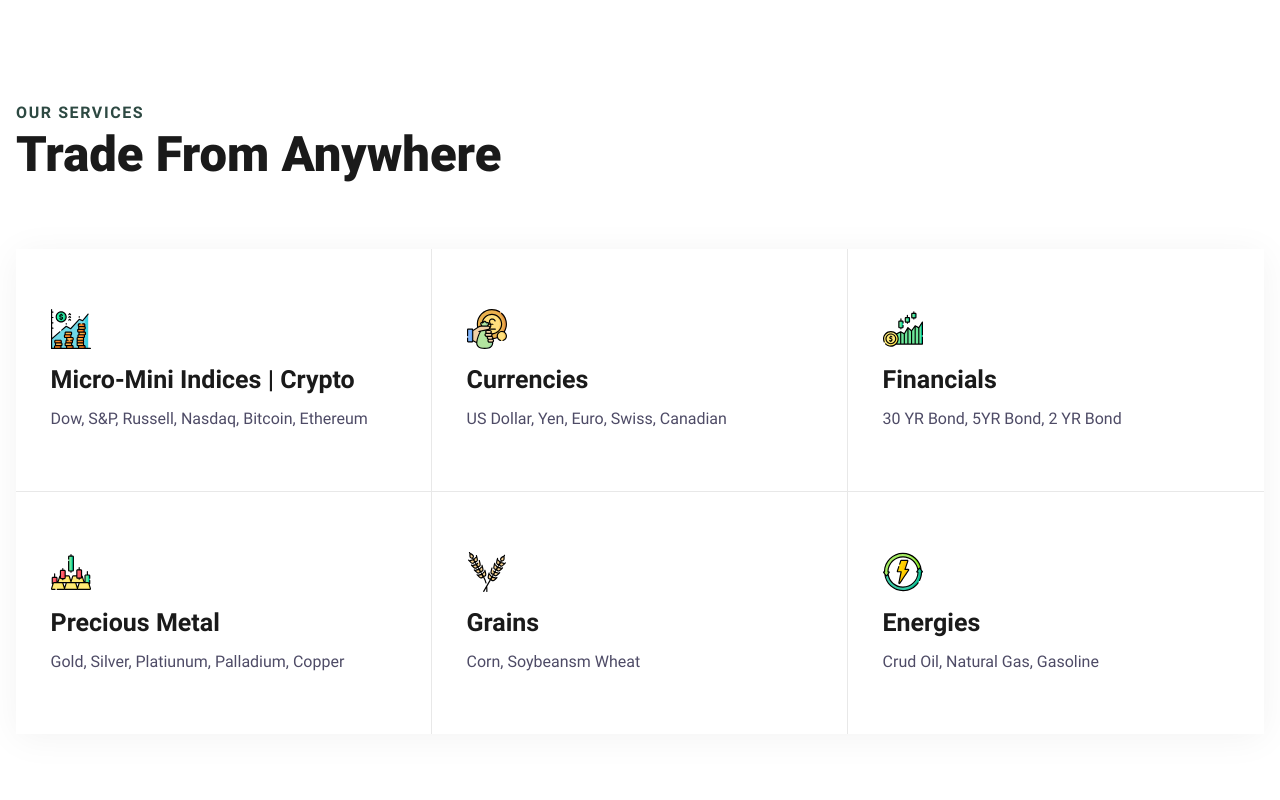
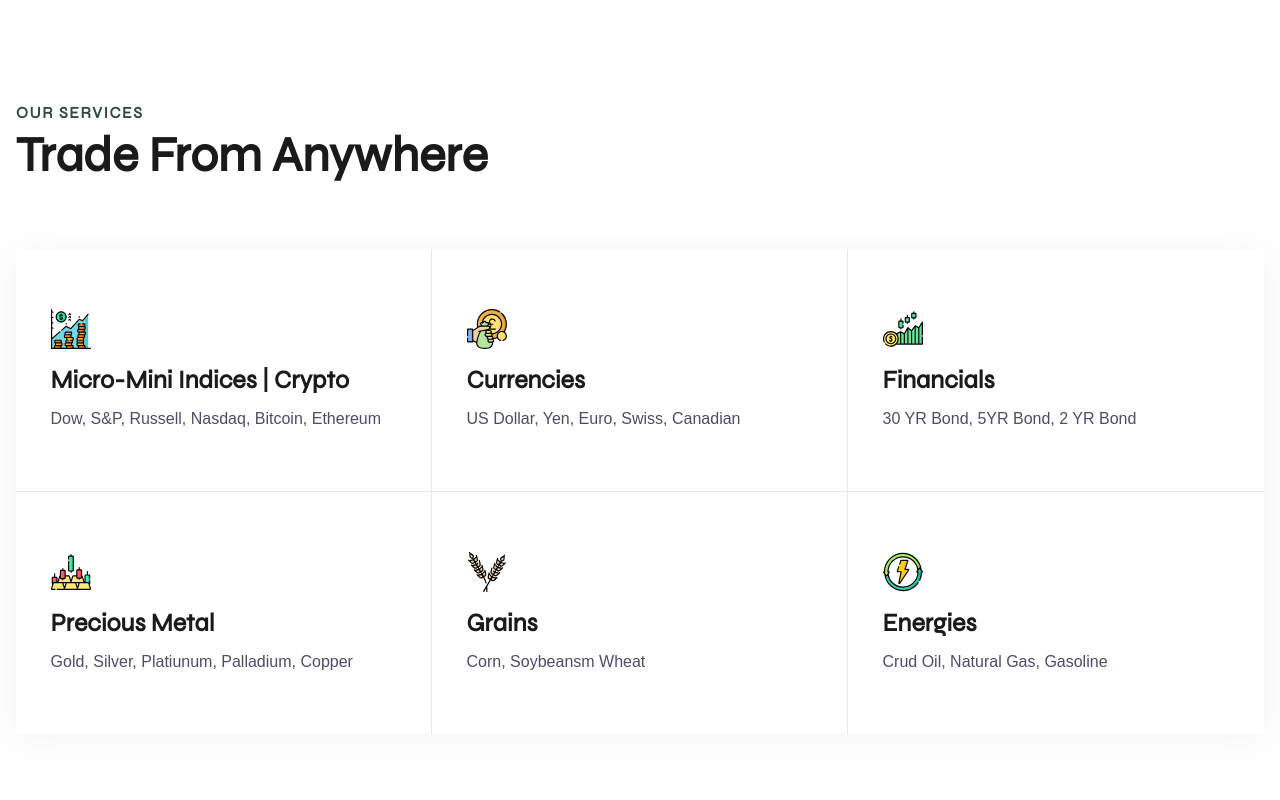
Before and after one commit to betterwebsite/profuturestrader, an Eleventy site: page src/index.html in a window 1280 px wide. Shown: the part 2140-2940 px from the top of the page. Built offline with nearby package versions, Linux system fonts and the light colour scheme; Eleventy itself is replaced by a stand-in of ours; files that its build step writes are made by us from their sources; what @codestitchofficial/eleventy-plugin-sharp-images would draw is missing.

Commit message:
font update
Jordan Babb

```diff
--- a/src/assets/less/root.less
+++ b/src/assets/less/root.less
@@ -127,7 +127,7 @@
         margin: 0;
         overflow-x: hidden;
         padding: 0;
-        font-family: "Roboto", Arial, sans-serif;
+        font-family: "Syne", Arial, sans-serif;
         font-size: 100%;
         color: var(--bodyTextColor);
     }
@@ -173,6 +173,10 @@
         color: #353535;
     }
 
+    p{
+        font-family: "Iter", Arial, sans-serif;
+    }
+
     a,
     button {
         &:hover {
@@ -217,6 +221,24 @@
         src: local(""), url("/assets/fonts/roboto-v29-latin-900.woff2") format("woff2"),
             /* Chrome 26+, Opera 23+, Firefox 39+ */ url("/assets/fonts/roboto-v29-latin-900.woff") format("woff"); /* Chrome 6+, Firefox 3.6+, IE 9+, Safari 5.1+ */
     }
+
+
+    /* syne-regular - latin */
+@font-face {
+  font-display: swap; /* Check https://developer.mozilla.org/en-US/docs/Web/CSS/@font-face/font-display for other options. */
+  font-family: 'Syne';
+  font-style: normal;
+  font-weight: 400;
+  src: url('../fonts/syne-v23-latin-regular.woff2') format('woff2'); /* Chrome 36+, Opera 23+, Firefox 39+, Safari 12+, iOS 10+ */
+}
+/* inter-regular - latin */
+@font-face {
+  font-display: swap; /* Check https://developer.mozilla.org/en-US/docs/Web/CSS/@font-face/font-display for other options. */
+  font-family: 'Inter';
+  font-style: normal;
+  font-weight: 400;
+  src: url('../fonts/inter-v19-latin-regular.woff2') format('woff2'); /* Chrome 36+, Opera 23+, Firefox 39+, Safari 12+, iOS 10+ */
+}
 }
 
 /* Reset Margins */
@@ -339,7 +361,7 @@
         box-sizing: border-box;
         padding: (12/16rem) calc(16 / 16 * 1rem);
         /* remove the font family so the Stitch inherits the fonts from your global stylesheet */
-        font-family: "Roboto", "Arial", sans-serif;
+        font-family: "Syne", "Arial", sans-serif;
         box-shadow: rgba(149, 157, 165, 0.2) 0px 8px 24px;
 
         .cs-container {
```
Also changed, not shown: src/assets/css/root.css, src/assets/fonts/inter-v19-latin-regular.woff2 (added), src/assets/fonts/syne-v23-latin-regular.woff2 (added).
